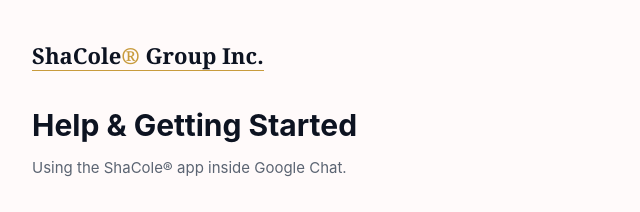
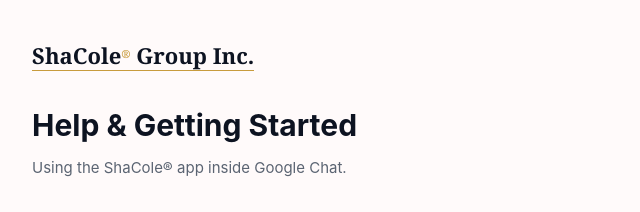
Before and after one commit to ShaCole396/shacole-site, a plain HTML site: page help.html in a window 1280 px wide. Shown: the top 212 px of the page, 250-890 px from the left. Drawn offline with Linux system fonts and the light colour scheme.

Commit message:
Update .mark span styles in help.html

```diff
--- a/help.html
+++ b/help.html
@@ -12,7 +12,7 @@
   .wrap{max-width:760px;margin:0 auto;padding:0 22px}
   header{padding:44px 0 8px}
   .mark{font:700 22px/1 Georgia,"Times New Roman",serif;color:var(--navy)}
-  .mark span{color:var(--gold)}
+  .mark span{color:var(--gold);font-size:.5em;vertical-align:.55em;font-weight:700}
   .mark a{color:inherit;text-decoration:none}
   h1{font-size:30px;color:var(--navy);margin:26px 0 4px}
   .sub{color:var(--muted);font-size:15px;margin:0 0 26px}
```
